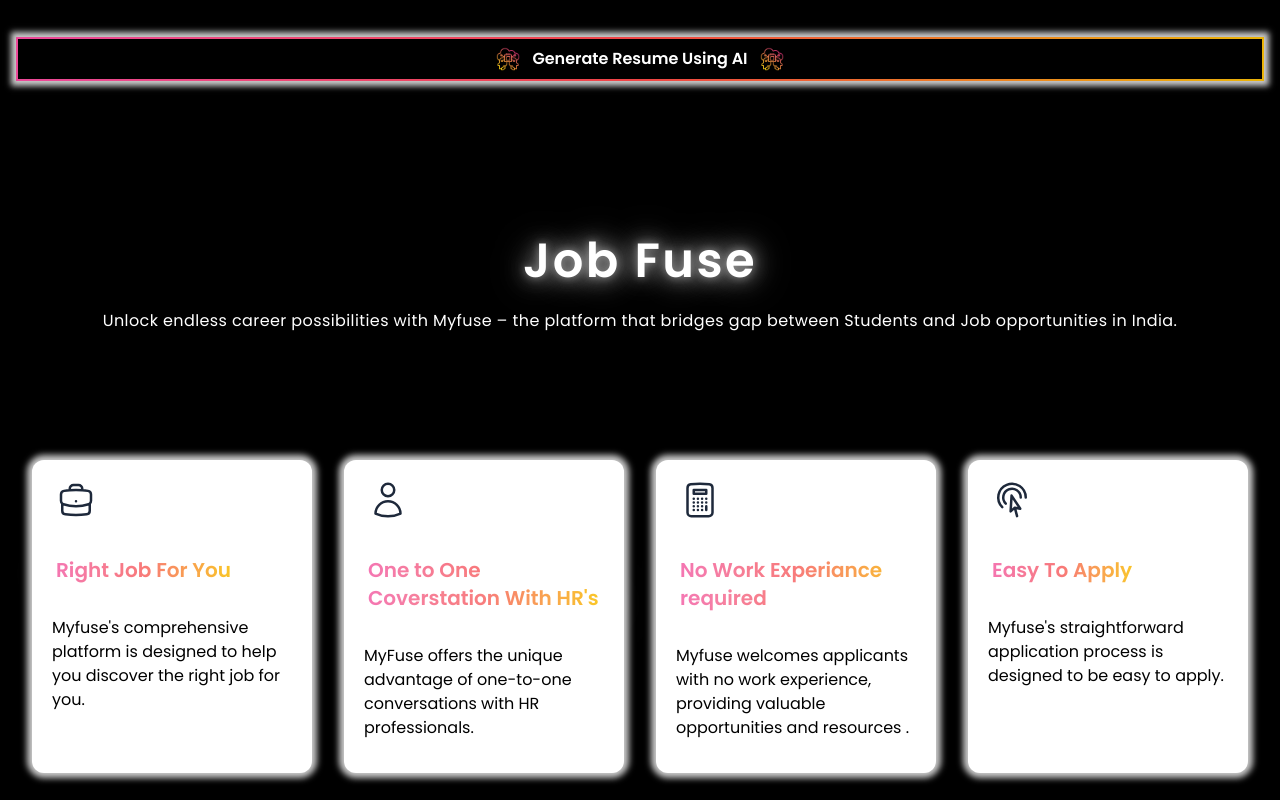
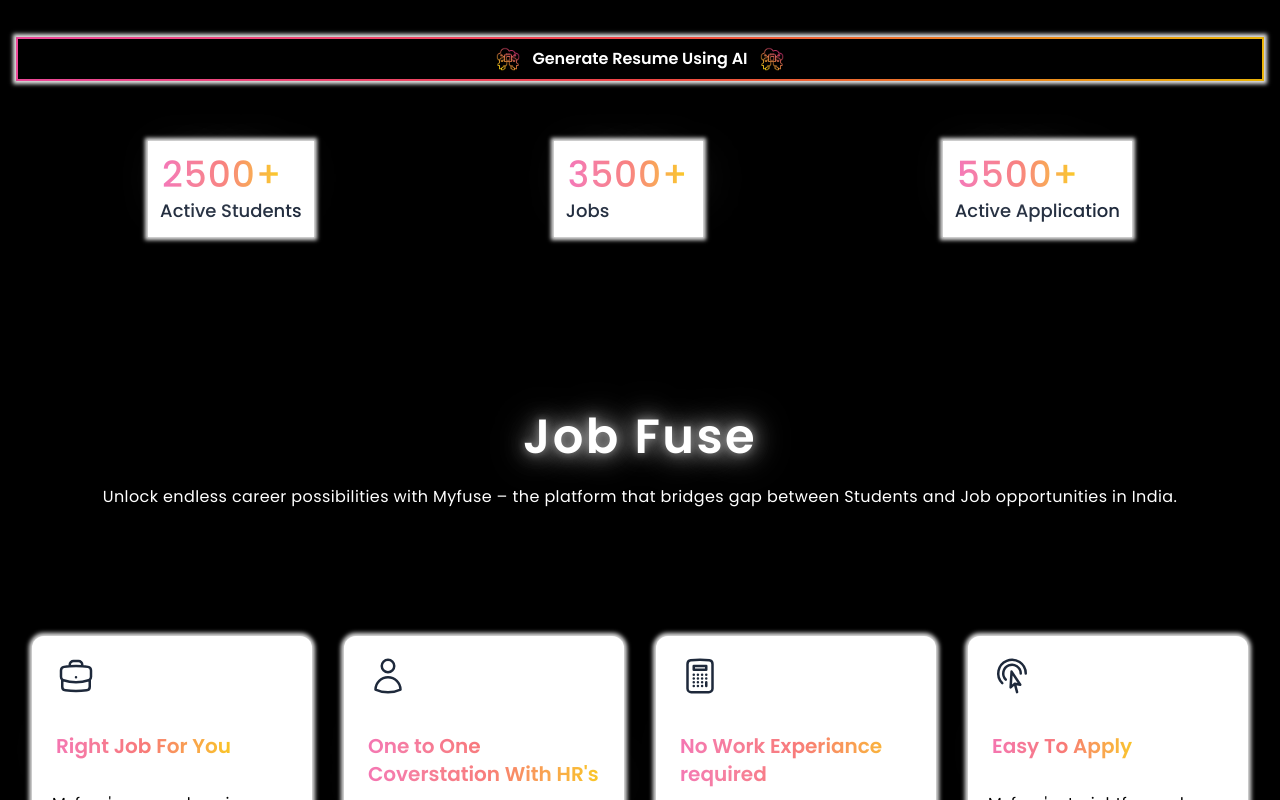
Before and after one commit to ayu-sh-kr/hackathon, an Angular app: page / in a window 1280 px wide. Shown: the part 1320-2120 px from the top of the page. Built offline with nearby package versions, Linux system fonts and the light colour scheme.

Commit message:
added dashboard component

```diff
--- a/src/app/app.component.html
+++ b/src/app/app.component.html
@@ -3,6 +3,7 @@
     <hero />
     <app-challenge/>
     <app-resume-generate />
+    <app-dashboard/>
     <app-job-fuse />
     <app-category />
     <app-jobs />
--- a/src/app/app.component.ts
+++ b/src/app/app.component.ts
@@ -10,11 +10,12 @@
 import {JobsComponent} from "./jobs/jobs.component";
 import { HowitworksComponent } from './howitworks/howitworks.component';
 import {ChallengeComponent} from "./challenge/challenge.component";
+import {DashboardComponent} from "./dashboard/dashboard.component";
 
 @Component({
     selector: 'app-root',
     standalone: true,
-    imports: [RouterOutlet, HeroComponent, HeaderComponent, ResumeGenerateComponent, JobFuseComponent, SpotlightComponent, FooterComponent, CategoryComponent, JobsComponent, HowitworksComponent, ChallengeComponent],
+    imports: [RouterOutlet, HeroComponent, HeaderComponent, ResumeGenerateComponent, JobFuseComponent, SpotlightComponent, FooterComponent, CategoryComponent, JobsComponent, HowitworksComponent, ChallengeComponent, DashboardComponent],
     templateUrl: './app.component.html',
     styleUrl: './app.component.css'
 })
--- /dev/null
+++ b/src/app/dashboard/dashboard.component.html
@@ -0,0 +1,10 @@
+<section class="my-5">
+    <div class="flex justify-around items-center py-5 px-3">
+        @for (item of stats; track $index) {
+            <div class="bg-white shadow-white-blur p-3">
+                <h1 class="text-4xl gradient-text font-medium tracking-wide w-fit">{{item.count}}+</h1>
+                <p class="text-lg text-slate-800 font-medium">{{item.title}}</p>
+            </div>
+        }
+    </div>
+</section>
--- /dev/null
+++ b/src/app/dashboard/dashboard.component.ts
@@ -0,0 +1,33 @@
+import { Component } from '@angular/core';
+
+@Component({
+  selector: 'app-dashboard',
+  standalone: true,
+  imports: [],
+  templateUrl: './dashboard.component.html',
+  styleUrl: './dashboard.component.css'
+})
+export class DashboardComponent {
+
+    stats: Stat[] = [
+        {
+            count: 2500,
+            title: 'Active Students'
+        },
+
+        {
+            count: 3500,
+            title: 'Jobs'
+        },
+
+        {
+            count: 5500,
+            title: 'Active Application'
+        }
+    ]
+}
+
+export interface Stat {
+    count:number,
+    title: string,
+}
--- a/tailwind.config.js
+++ b/tailwind.config.js
@@ -11,7 +11,7 @@
         textDecoration: ['responsive', 'hover', 'focus', 'active', 'group-hover'],
         boxDecorationBreak: ['clone'],
         boxShadow: {
-            'white-blur': '0 0 6px 5px rgba(255, 255, 255, 0.8)',
+            'white-blur': '0 0 4px 3px rgba(255, 255, 255, 0.9)',
         },
         textShadow: {
             'yellow-glow': '0 0 8px #ffff00, 0 0 10px #ffff00, 0 0 20px #ffff00, 0 0 20px #ffff00',
```
Also changed, not shown: src/app/dashboard/dashboard.component.css (added).
